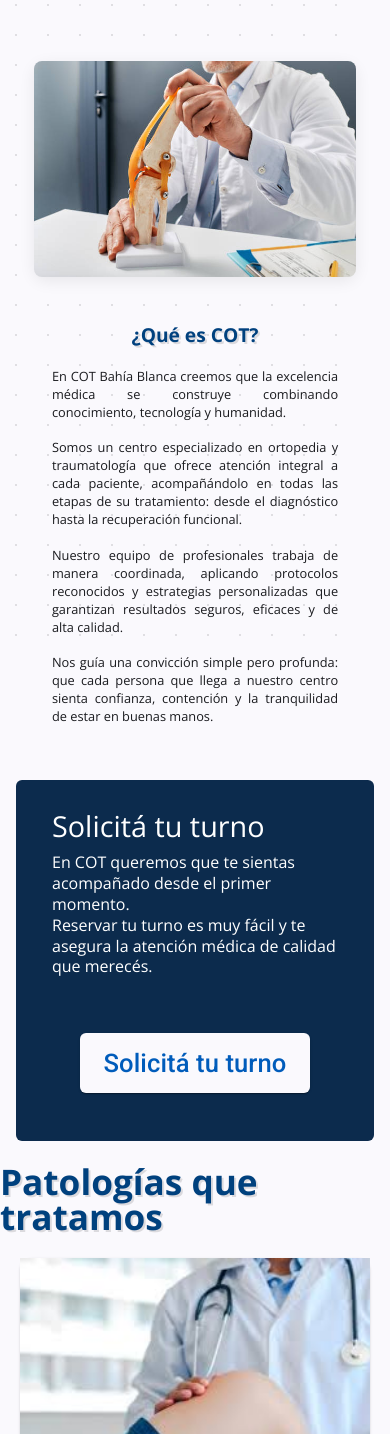
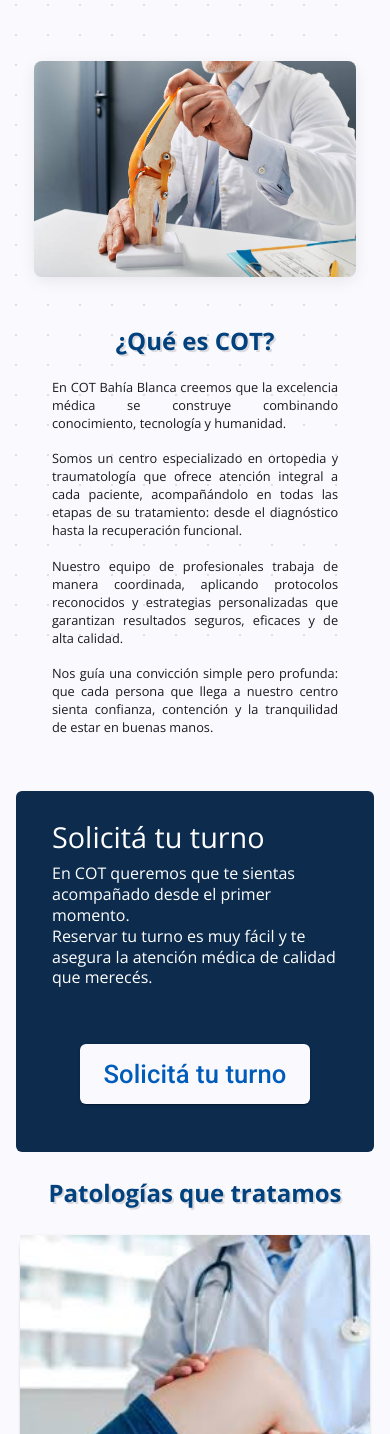
Before and after one commit to leogilardi6/cot, an Angular app: page / in a window 390 px wide. Shown: the part 1030-2464 px from the top of the page. Built offline with nearby package versions, Linux system fonts and the light colour scheme.

Commit message:
Updates on titles

```diff
--- a/src/app/pages/home/info-section/info-section.scss
+++ b/src/app/pages/home/info-section/info-section.scss
@@ -62,8 +62,8 @@
 
     @media (max-width: 768px) {
       .cot-info-title {
-        font-size: 1.2rem;
-        line-height: 1.3;
+        font-size: 1.5rem;
+        line-height: 1.5;
         margin-bottom: 20px;
       }
       .cot-info-description {
--- a/src/app/pages/home/patologias/patologias.scss
+++ b/src/app/pages/home/patologias/patologias.scss
@@ -142,6 +142,10 @@
     margin-bottom: 24px;
     align-self: start;
     color: #00417e;
+    @media screen and (max-width: 460px) {
+      font-size: 1.5rem;
+      line-height: 1.5;
+    }
   }
   &__intro {
     font-size: 1rem;
```
